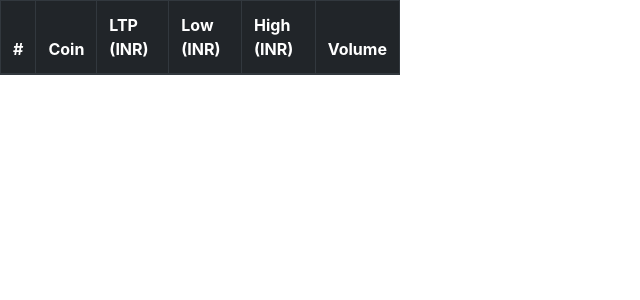
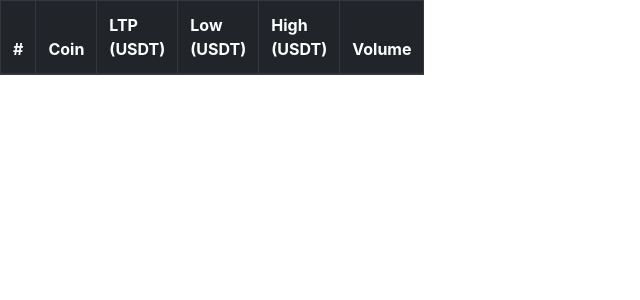
Before and after one commit to P0W/crypto-trading, a Flask app: template templates/index.html in a window 1280 px wide. Shown: the top 300 px of the page, without its empty margins (0-640 px from the left). Run offline with Flask 2, Linux system fonts and the light colour scheme; the template is opened without the code that fills it, so the values that code supplies are empty; parts of the project's set-up code (start-up, migrations or seed data) failed here and were passed over; some libraries are stand-ins or nearby versions.

Commit message:
Changed INR to USDT

```diff
--- a/templates/index.html
+++ b/templates/index.html
@@ -39,9 +39,9 @@
                 <tr>
                     <th>#</th>
                     <th>Coin</th>
-                    <th>LTP (INR)</th>
-                    <th>Low (INR)</th>
-                    <th>High (INR)</th>
+                    <th>LTP (USDT)</th>
+                    <th>Low (USDT)</th>
+                    <th>High (USDT)</th>
                     <th>Volume</th>
                 </tr>
             </thead>
```
